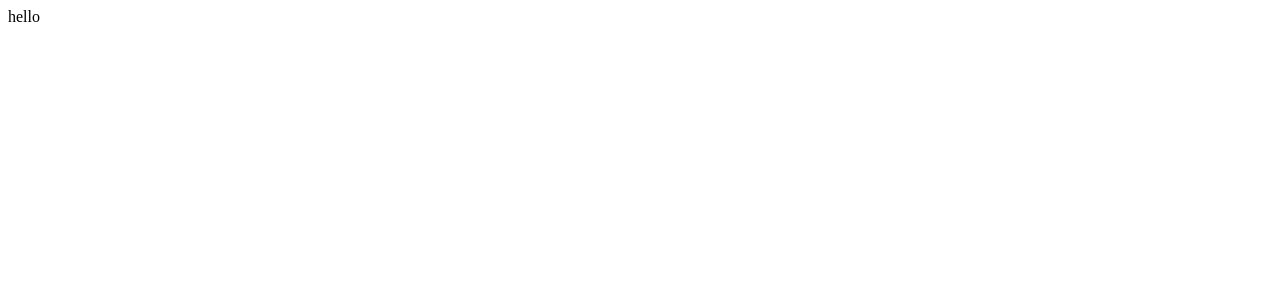
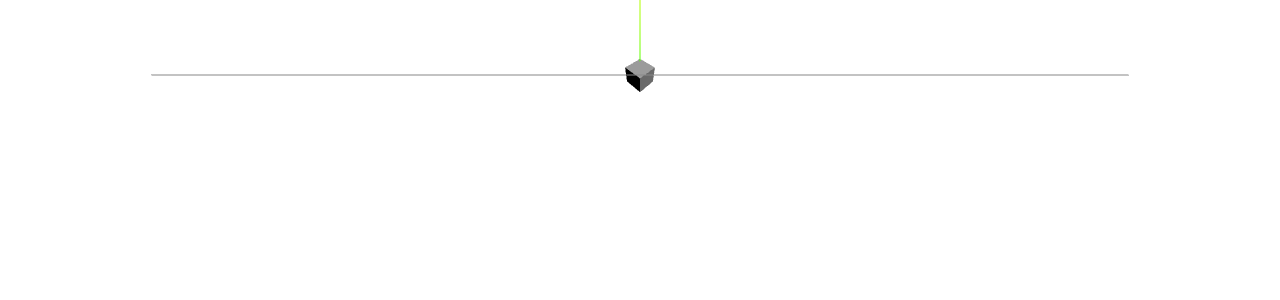
Before and after one commit to sinej/three-shoes, a React (Vite) app: page / in a window 1280 px wide. Shown: the top 300 px of the page. Built offline with nearby package versions, Linux system fonts and the light colour scheme.

Commit message:
three 초기 home, showroom 추가

```diff
--- a/package.json
+++ b/package.json
@@ -10,8 +10,12 @@
     "preview": "vite preview"
   },
   "dependencies": {
+    "@react-three/drei": "^9.102.6",
+    "@react-three/fiber": "^8.15.19",
+    "@types/three": "^0.162.0",
     "react": "^18.2.0",
-    "react-dom": "^18.2.0"
+    "react-dom": "^18.2.0",
+    "three": "^0.162.0"
   },
   "devDependencies": {
     "@types/react": "^18.2.66",
--- a/src/App.css
+++ b/src/App.css
@@ -0,0 +1,8 @@
+body {
+    margin: 0;
+    padding: 0;
+}
+#root {
+    width: 100%;
+    height: 100%;
+}
--- a/src/App.tsx
+++ b/src/App.tsx
@@ -1,10 +1,11 @@
 import './App.css'
+import Home from "./components/Home.tsx";
 
 function App() {
 
   return (
     <>
-      hello
+      <Home/>
     </>
   )
 }
--- /dev/null
+++ b/src/components/Home.tsx
@@ -0,0 +1,19 @@
+import {Canvas} from "@react-three/fiber";
+import ShowRoom from "./ShowRoom.tsx";
+import {OrbitControls} from "@react-three/drei";
+
+const Home = () => {
+ return (
+  <>
+    <Canvas>
+        <axesHelper args={[5]}/>
+        <gridHelper/>
+        <OrbitControls/>
+        <directionalLight position={[3,3,3]} />
+        <ShowRoom/>
+    </Canvas>
+  </>
+ );
+}
+
+export default Home;
--- /dev/null
+++ b/src/components/ShowRoom.tsx
@@ -0,0 +1,14 @@
+import * as THREE from "three";
+const ShowRoom = () => {
+ return (
+  <>
+    <mesh rotation={[THREE.MathUtils.degToRad(45), THREE.MathUtils.degToRad(45), 0]}>
+        <boxGeometry/>
+        <meshStandardMaterial/>
+
+    </mesh>
+  </>
+ );
+}
+
+export default ShowRoom;
```
Also changed, not shown: 1 other file (tests, documents, lock files or other folders).
